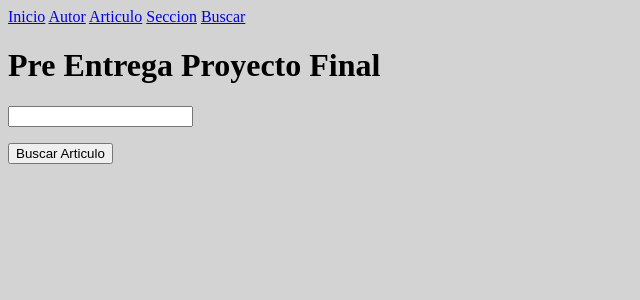
After one commit to AgustinMondani/ProyectoFinal, a Django app: page /buscar-articulo/ in a window 1280 px wide. The commit adds this page. Shown: the top 300 px of the page, without its empty margins (0-640 px from the left). Run offline with Django 4.2, Linux system fonts and the light colour scheme; parts of the project's set-up code (start-up, migrations or seed data) failed here and were passed over.

Commit message:
ultimo commit

```diff
--- /dev/null
+++ b/ProyectoFinal/Blog/templates/formulario_busqueda.html
@@ -0,0 +1,10 @@
+{% extends "formulario_madre.html" %}
+
+{% block inserte_aqui_su_contenido %}
+
+<form action="/buscar-articulo/" method="post">{% csrf_token %}
+    <p><input type="text" name="titulo" id="titulo"></p>
+    <input type="submit" value="Buscar Articulo">
+</form>
+
+{% endblock %}
--- a/ProyectoFinal/Blog/templates/formulario_madre.html
+++ b/ProyectoFinal/Blog/templates/formulario_madre.html
@@ -13,15 +13,10 @@
         <a class="nav-link" href="http://127.0.0.1:8000/autor/">Autor</a>
         <a class="nav-link" href="http://127.0.0.1:8000/articulo/">Articulo</a>
         <a class="nav-link disabled" href="http://127.0.0.1:8000/seccion/">Seccion</a>
+        <a class="nav-link disabled" href="http://127.0.0.1:8000/buscar-articulo/">Buscar</a>
       </nav>
 
-
-    <form action="" method="POST">{% csrf_token %}
-        <table>
-            {{ formulario.as_table }}
-        </table>
-        <input type="submit" value="Guardar">
-    </form>
+      <h1>Pre Entrega Proyecto Final</h1>
 
 </body>
 </html>
--- a/ProyectoFinal/Blog/views.py
+++ b/ProyectoFinal/Blog/views.py
@@ -69,11 +69,13 @@ def formulario_seccion(request):
     contexto = {"formulario" : formulario}
     return render(request, "formulario_exitoso.html", context = contexto)
 
-def buscar(request):
+def buscar_articulo(request):
 
     if request.method == "GET":
         return render(request, "formulario_busqueda.html")
 
     if request.method == "POST":
-        contexto = {}
+        titulo_a_buscar = request.POST["titulo"]
+        result_busqueda = Articulo.objects.filter(titulo = titulo_a_buscar)
+        contexto = {"resultados": result_busqueda}
         return render(request, "resultado_busqueda.html", context = contexto)
--- a/ProyectoFinal/ProyectoFinal/urls.py
+++ b/ProyectoFinal/ProyectoFinal/urls.py
@@ -1,6 +1,6 @@
 from django.contrib import admin
 from django.urls import path
-from Blog.views import formularion_autor , formulario_articulo, formulario_seccion, inicio, buscar
+from Blog.views import formularion_autor , formulario_articulo, formulario_seccion, inicio, buscar_articulo
 
 urlpatterns = [
     path("admin/", admin.site.urls),
@@ -8,5 +8,5 @@ urlpatterns = [
     path("autor/",formularion_autor),
     path("articulo/", formulario_articulo),
     path("seccion/", formulario_seccion),
-    path("buscar/", buscar),
+    path("buscar-articulo/", buscar_articulo),
 ]
```
Also changed, not shown: ProyectoFinal/Blog/templates/formulario_articulo.html (+7 -0 lines), ProyectoFinal/Blog/templates/formulario_autor.html (+8 -0 lines), ProyectoFinal/Blog/templates/formulario_seccion.html (+8 -0 lines), ProyectoFinal/Blog/templates/resultado_busqueda.html (+10 -0 lines), ProyectoFinal/db.sqlite3.
